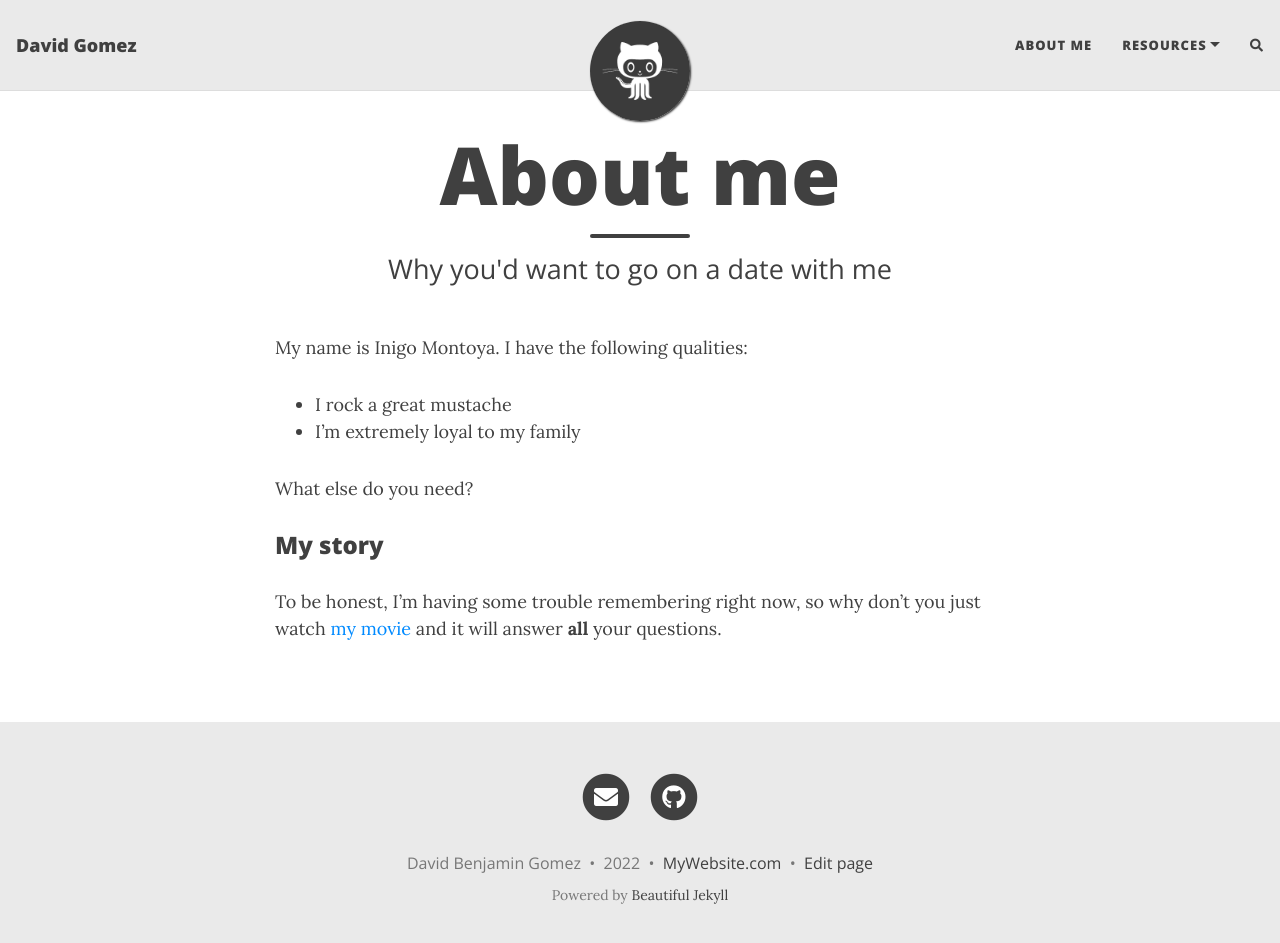
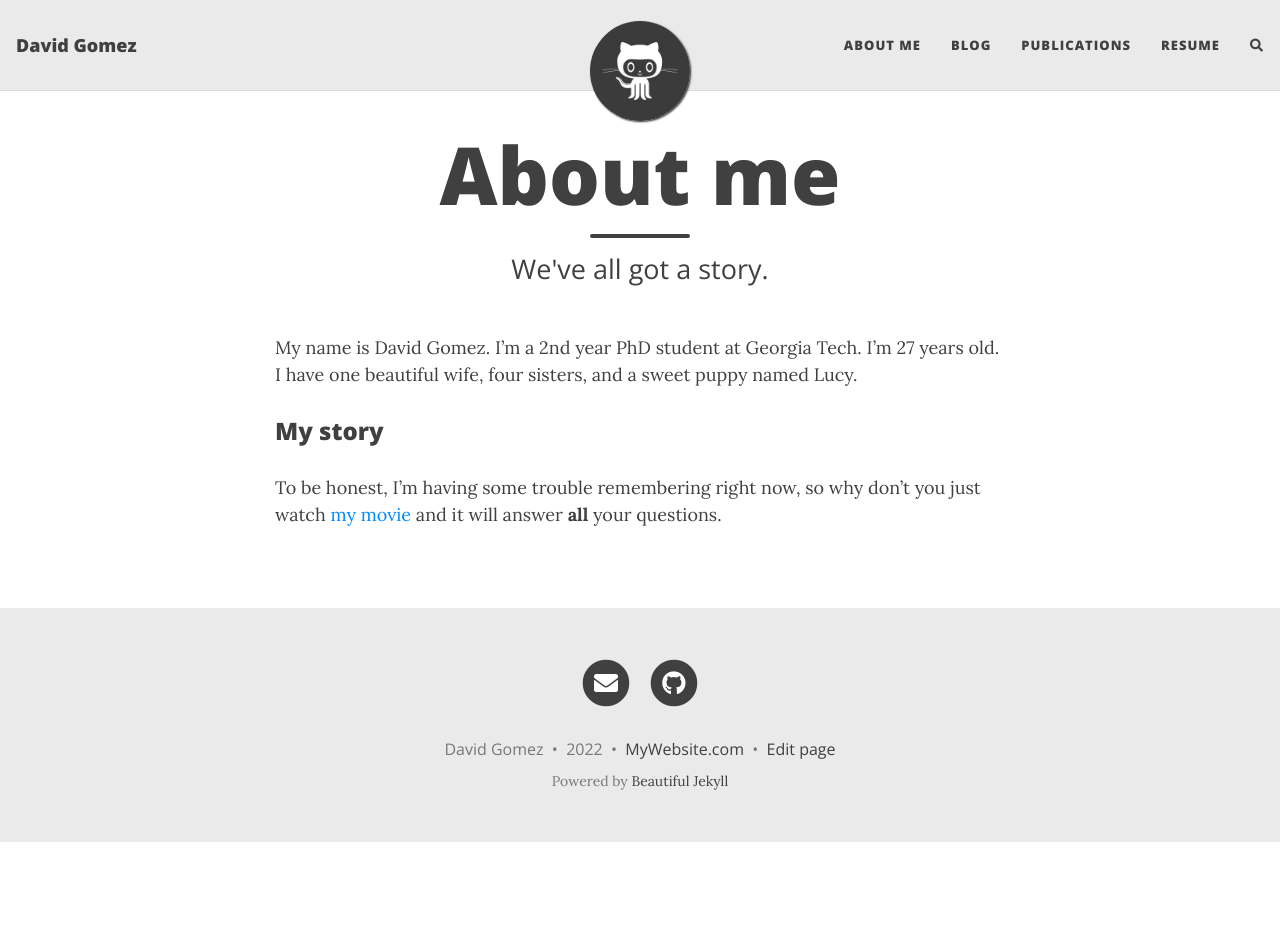
Before and after one commit to dbgomez94/dbgomez94.github.io, a Jekyll site: the page built from aboutme.md, in a window 1280 px wide and 956 px high. Shown: the top 943 px of the window. Built offline with Jekyll 4.4.1, drawn with Linux system fonts in a browser that asks for light colours; nearby versions of some CDN libraries; comment, search, counter and statistics services are not loaded.

Commit message:
add publications.md

```diff
--- a/_config.yml
+++ b/_config.yml
@@ -13,7 +13,7 @@
 title: David Gomez
 
 # Your name to show in the footer
-author: David Benjamin Gomez
+author: David Gomez
 
 ###############################################
 # --- List of links in the navigation bar --- #
@@ -21,11 +21,9 @@
 
 navbar-links:
   About Me: "aboutme"
-  Resources:
-    # - Beautiful Jekyll: "https://beautifuljekyll.com"
-    # - Learn Markdown: "https://www.markdowntutorial.com/"
-    - Resume: "https://drive.google.com/drive/folders/1jmQ9d5wM0x9C_lQgE6UXk7Jhs9wP6x95"
-  # Author's home: "https://deanattali.com"
+  Blog: "blog"
+  Publications: 'publications'
+  Resume: "https://drive.google.com/drive/folders/1jmQ9d5wM0x9C_lQgE6UXk7Jhs9wP6x95"
 
 ################
 # --- Logo --- #
--- a/aboutme.md
+++ b/aboutme.md
@@ -1,15 +1,10 @@
 ---
 layout: page
 title: About me
-subtitle: Why you'd want to go on a date with me
+subtitle: We've all got a story.
 ---
 
-My name is Inigo Montoya. I have the following qualities:
-
-- I rock a great mustache
-- I'm extremely loyal to my family
-
-What else do you need?
+My name is David Gomez. I'm a 2nd year PhD student at Georgia Tech. I'm 27 years old. I have one beautiful wife, four sisters, and a sweet puppy named Lucy.
 
 ### My story
 
```
Also changed, not shown: publications.md (added, +18 -0 lines), index.md (line endings or trailing spaces).
